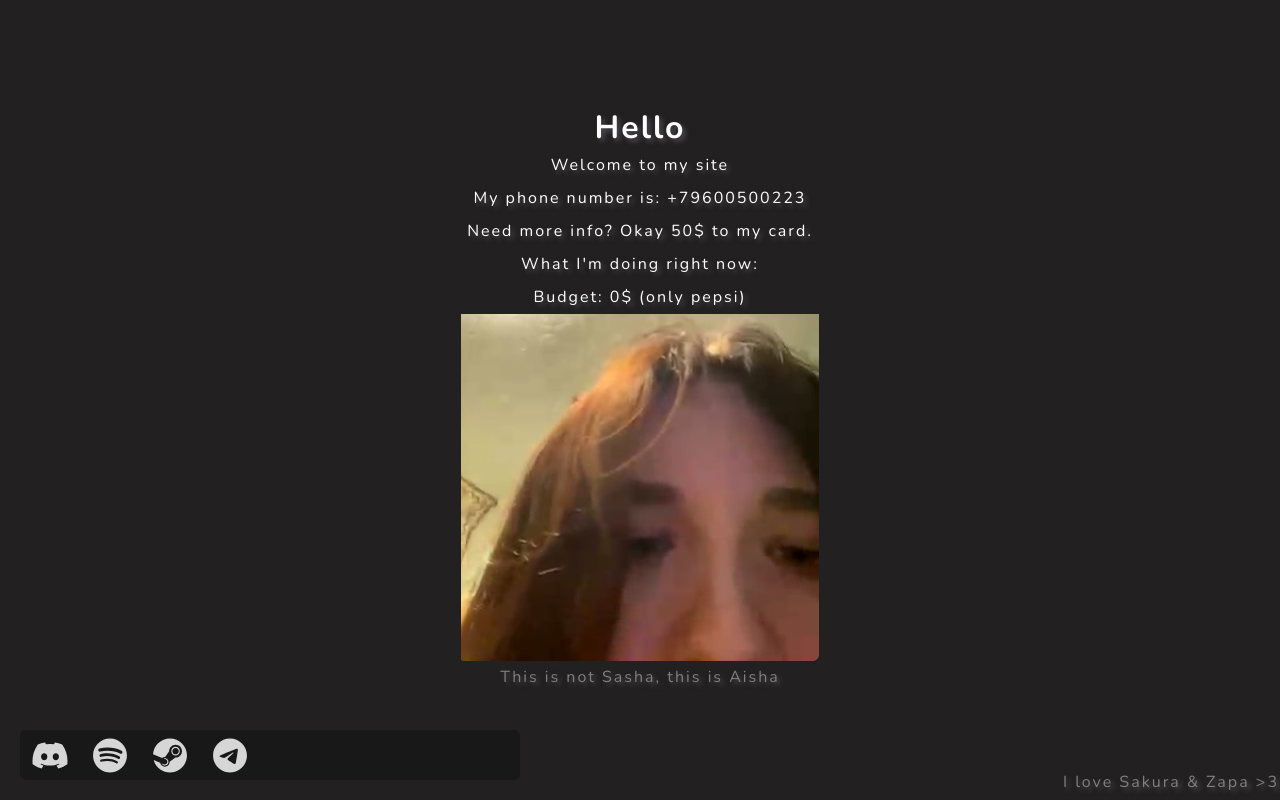
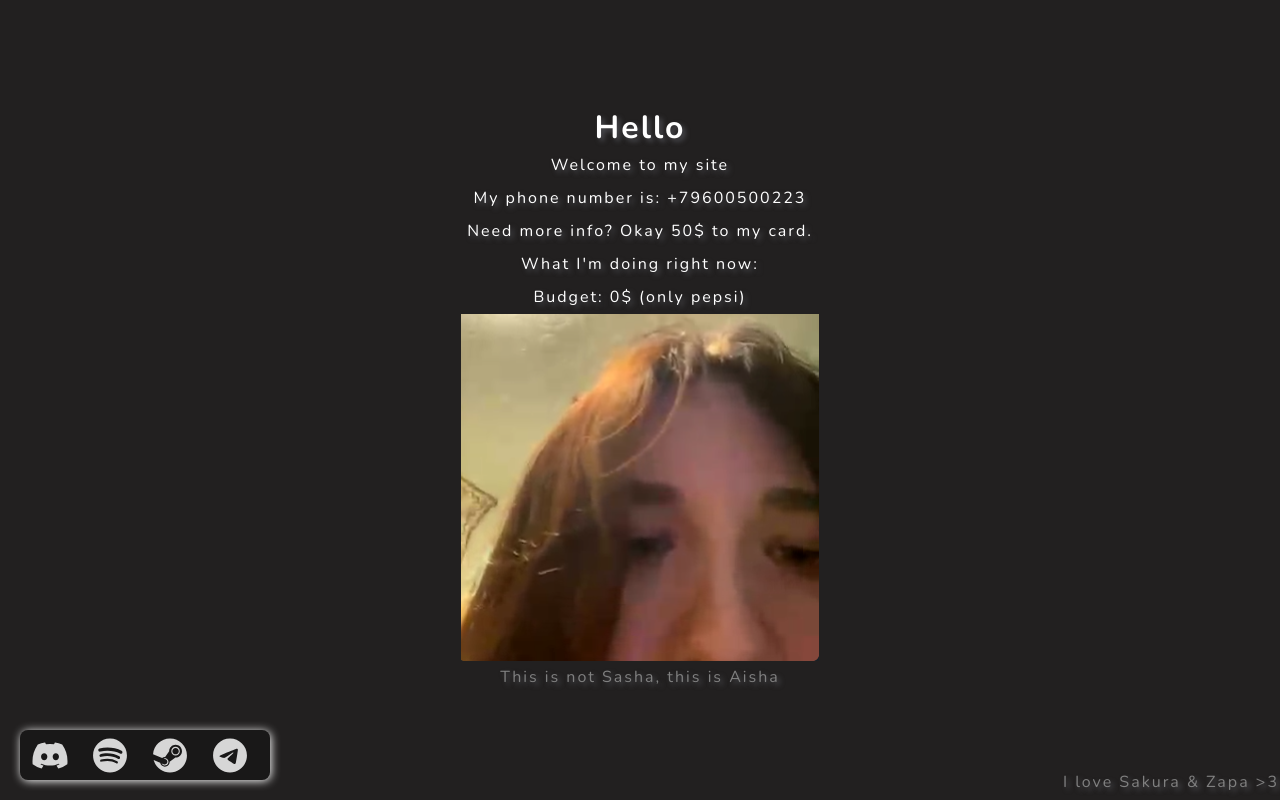
Before and after one commit to kynative/kynative.github.io, a website: page index.html in a window 1280 px wide. Drawn offline with nearby package versions, Linux system fonts and the light colour scheme.

Commit message:
Update styles.css

```diff
--- a/styles.css
+++ b/styles.css
@@ -34,11 +34,12 @@ body {
     display: flex;
     position: absolute;
     bottom: 20px;
-    width: 500px;
+    width: 250px;
     height: 50px;
     left: 20px;
     border: none;
-    border-radius: 5px;
+    box-shadow: 1px 1px 10px;
+    border-radius: 8px;
 
 }
 
```
